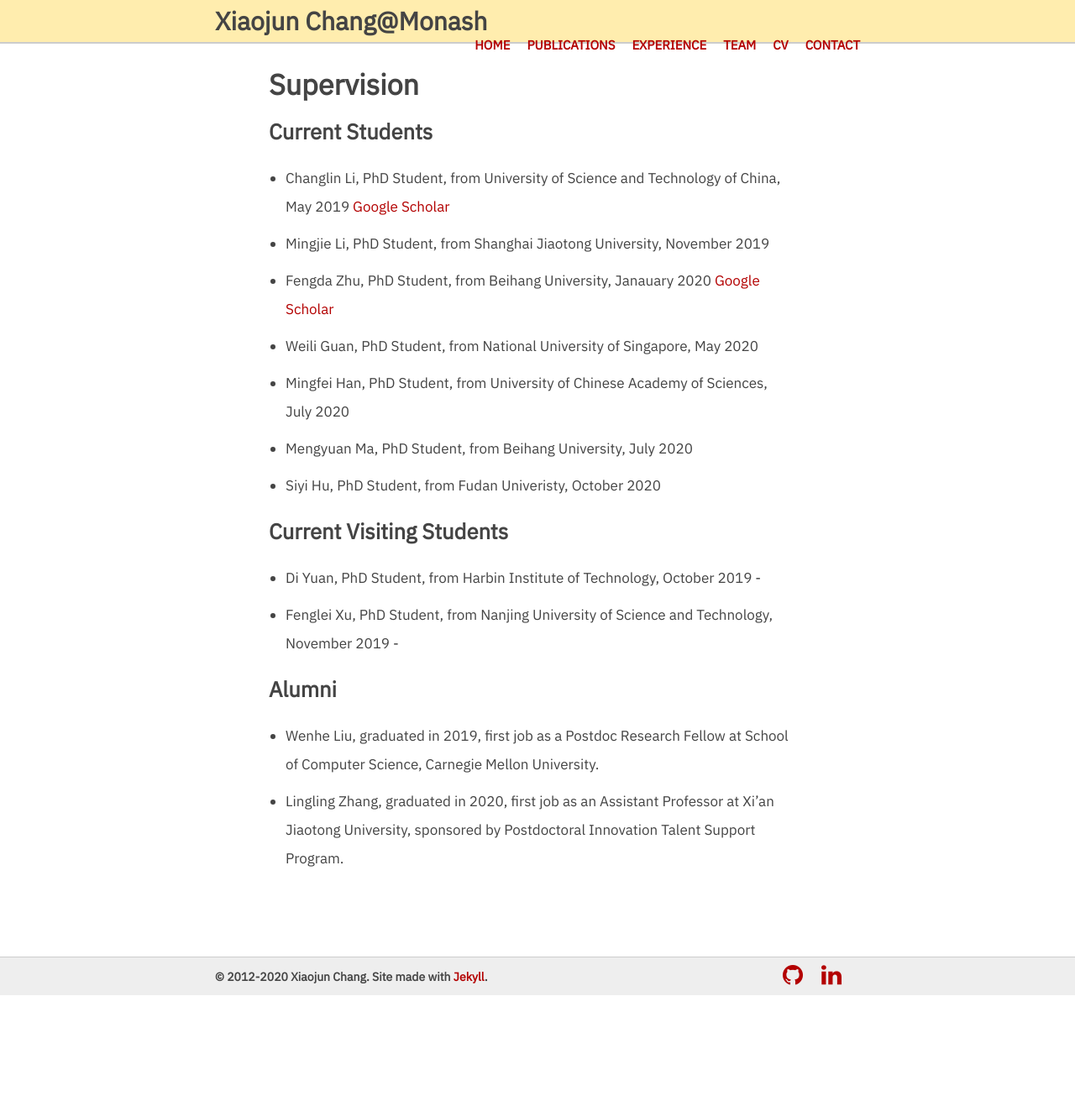
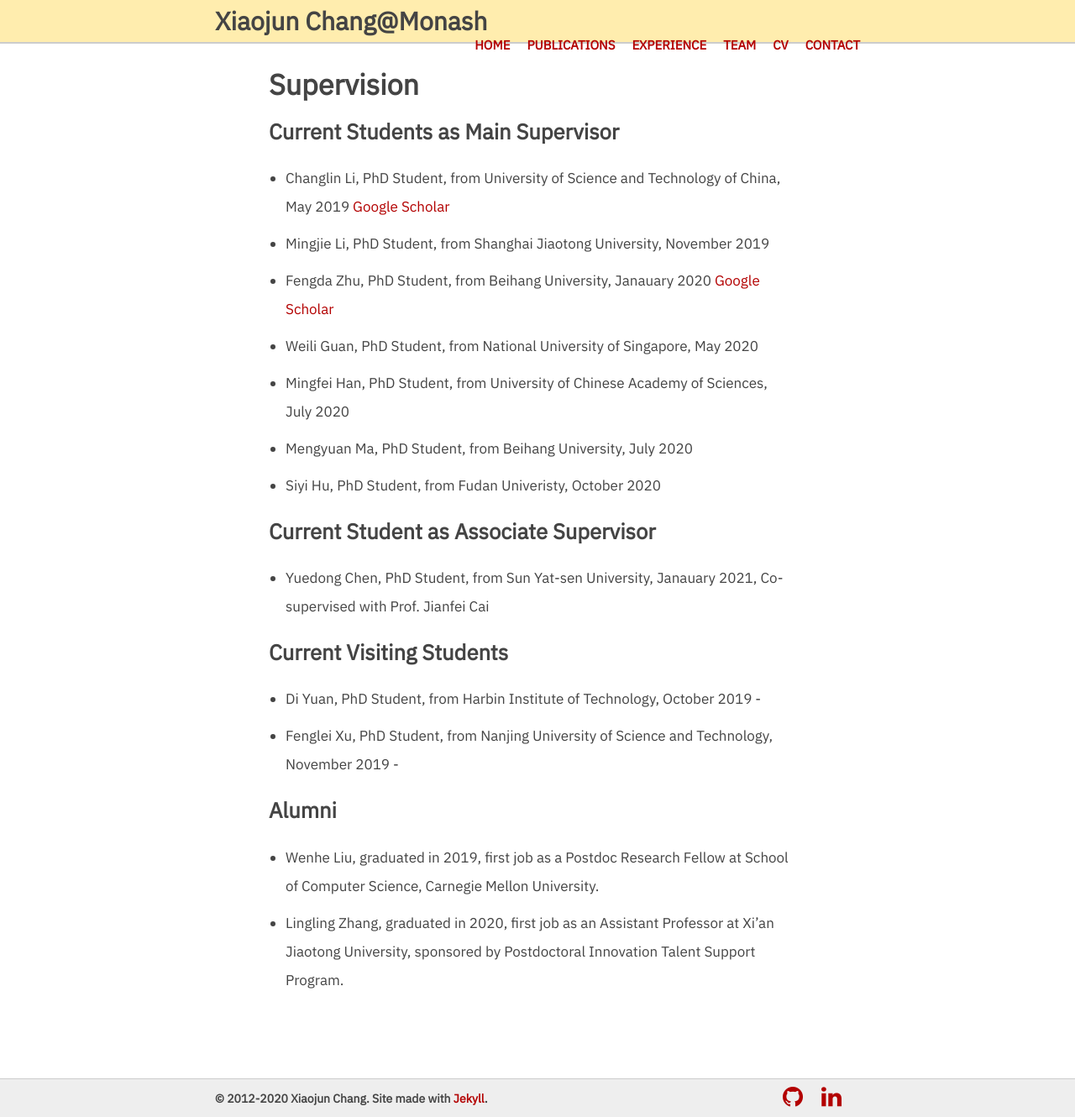
Before and after one commit to zhihuilics/xiaojun-chang.github.io, a Jekyll site: the page built from _pages/my-team.md, in a window 1280 px wide and 1330 px high. Shown: the whole window at 84% size. Built offline with Jekyll 4.4.1, drawn with Linux system fonts in a browser that asks for light colours; nearby versions of some CDN libraries; a style sheet for code colours, icons or effects is not loaded.

Commit message:
Update my-team.md

```diff
--- a/_pages/my-team.md
+++ b/_pages/my-team.md
@@ -10,7 +10,7 @@ permalink: /my-team
 
 # Supervision
 
-## Current Students
+## Current Students as Main Supervisor
 - Changlin Li, PhD Student, from University of Science and Technology of China, May 2019 [Google Scholar](http://scholar.google.com/citations?user=RLAgwBkAAAAJ&hl=en){:target="_blank"}
 - Mingjie Li, PhD Student, from Shanghai Jiaotong University, November 2019
 - Fengda Zhu, PhD Student, from Beihang University, Janauary 2020 [Google Scholar](http://scholar.google.com/citations?user=MUNpAQIAAAAJ&hl=en){:target="_blank"}
@@ -18,6 +18,9 @@ permalink: /my-team
 - Mingfei Han, PhD Student, from University of Chinese Academy of Sciences, July 2020
 - Mengyuan Ma, PhD Student, from Beihang University, July 2020
 - Siyi Hu, PhD Student, from Fudan Univeristy, October 2020
+
+## Current Student as Associate Supervisor
+- Yuedong Chen, PhD Student, from Sun Yat-sen University, Janauary 2021, Co-supervised with Prof. Jianfei Cai
 
 ## Current Visiting Students
 - Di Yuan, PhD Student, from Harbin Institute of Technology, October 2019 -
```
